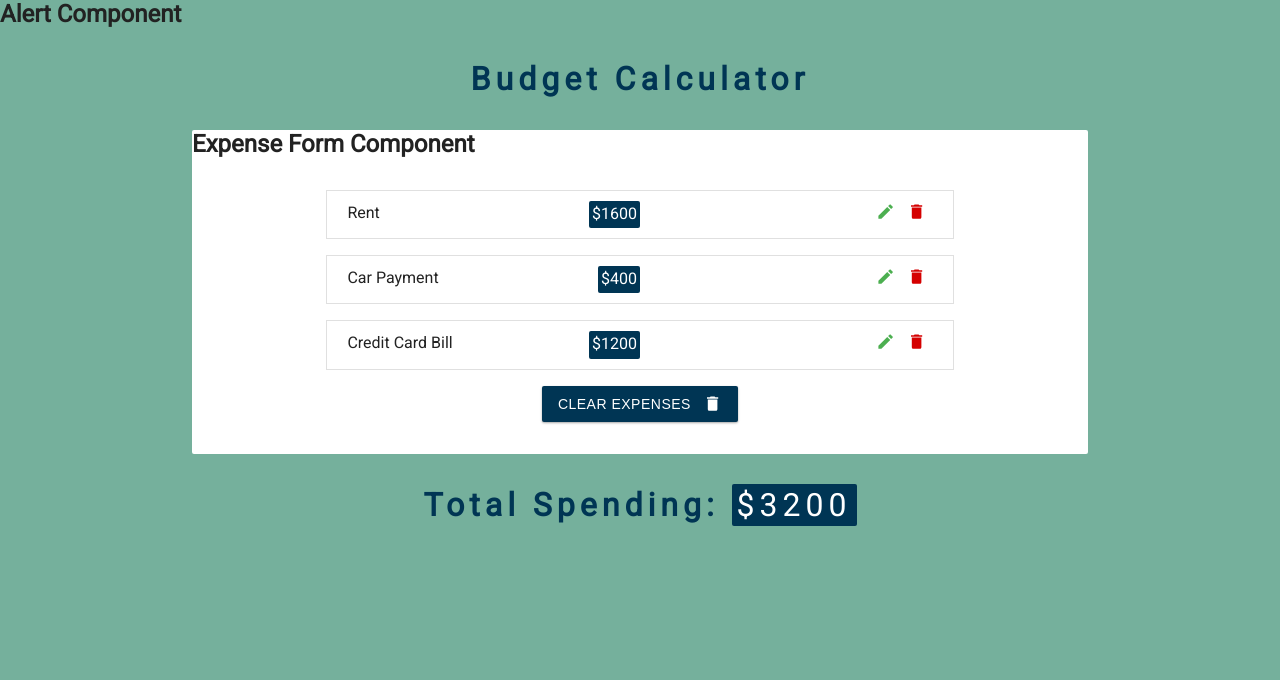
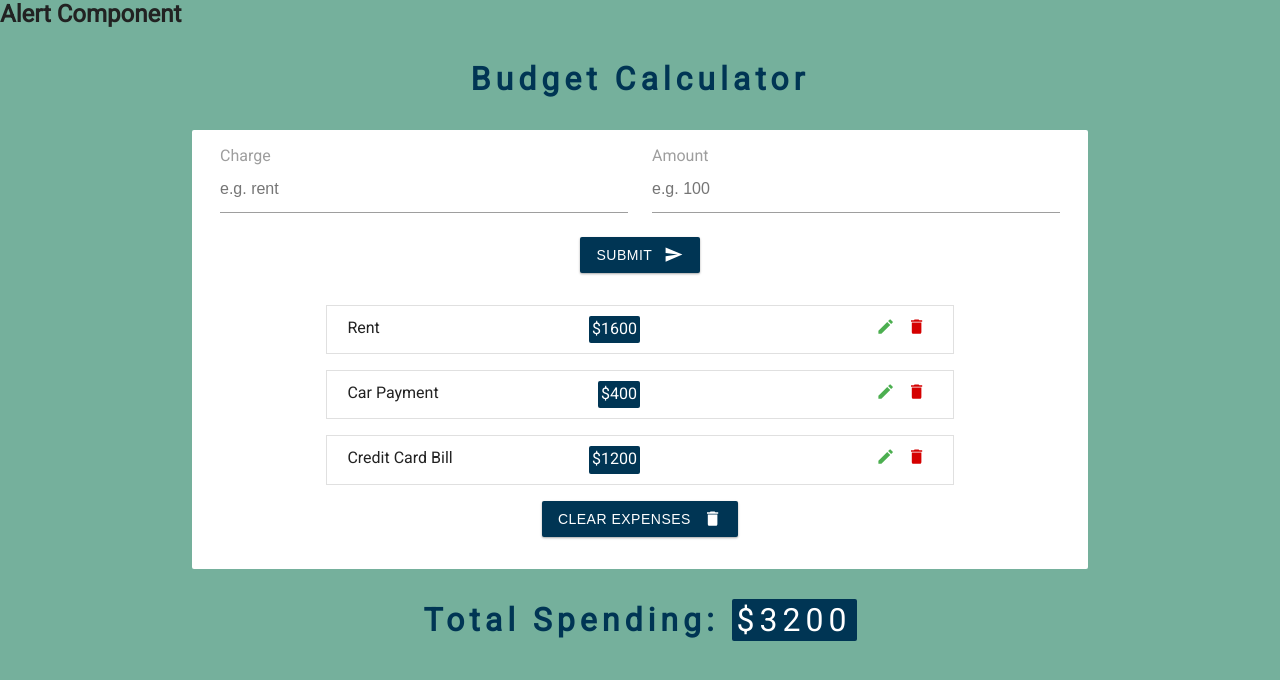
Before and after one commit to akash02-das/budget-calculator, a React (Create React App) app: page / in a window 1280 px wide. Shown: the top 680 px of the page. Built offline with nearby package versions, Linux system fonts and the light colour scheme.

Commit message:
expense form

```diff
--- a/src/components/ExpenseForm.js
+++ b/src/components/ExpenseForm.js
@@ -1,10 +1,36 @@
 import React from "react";
+import { MdSend } from "react-icons/md";
 
 const ExpenseForm = () => {
   return (
-    <div>
-      <h2>Expense Form Component</h2>
-    </div>
+    <form>
+      <div className="form-center">
+        <div className="form-group">
+          <label htmlFor="charge">charge</label>
+          <input
+            type="text"
+            className="form-control"
+            id="charge"
+            name="charge"
+            placeholder="e.g. rent"
+          />
+        </div>
+        <div className="form-group">
+          <label htmlFor="amount">amount</label>
+          <input
+            type="text"
+            className="form-control"
+            id="amount"
+            name="amount"
+            placeholder="e.g. 100"
+          />
+        </div>
+      </div>
+      <button type="submit" className="btn">
+        submit
+        <MdSend className="btn-icon" />
+      </button>
+    </form>
   );
 };
 
```
Also changed, not shown: 1 other file (tests, documents, lock files or other folders).
